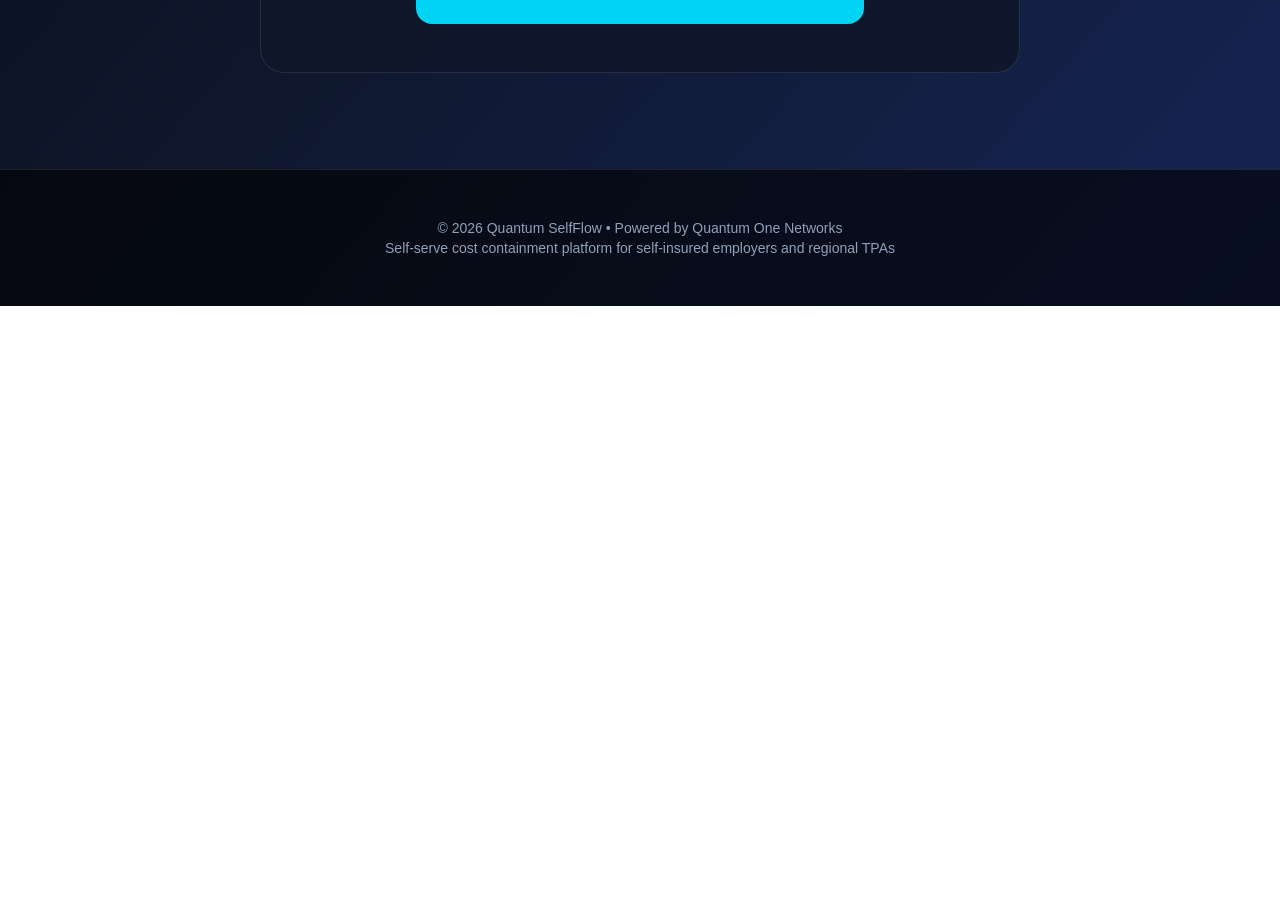
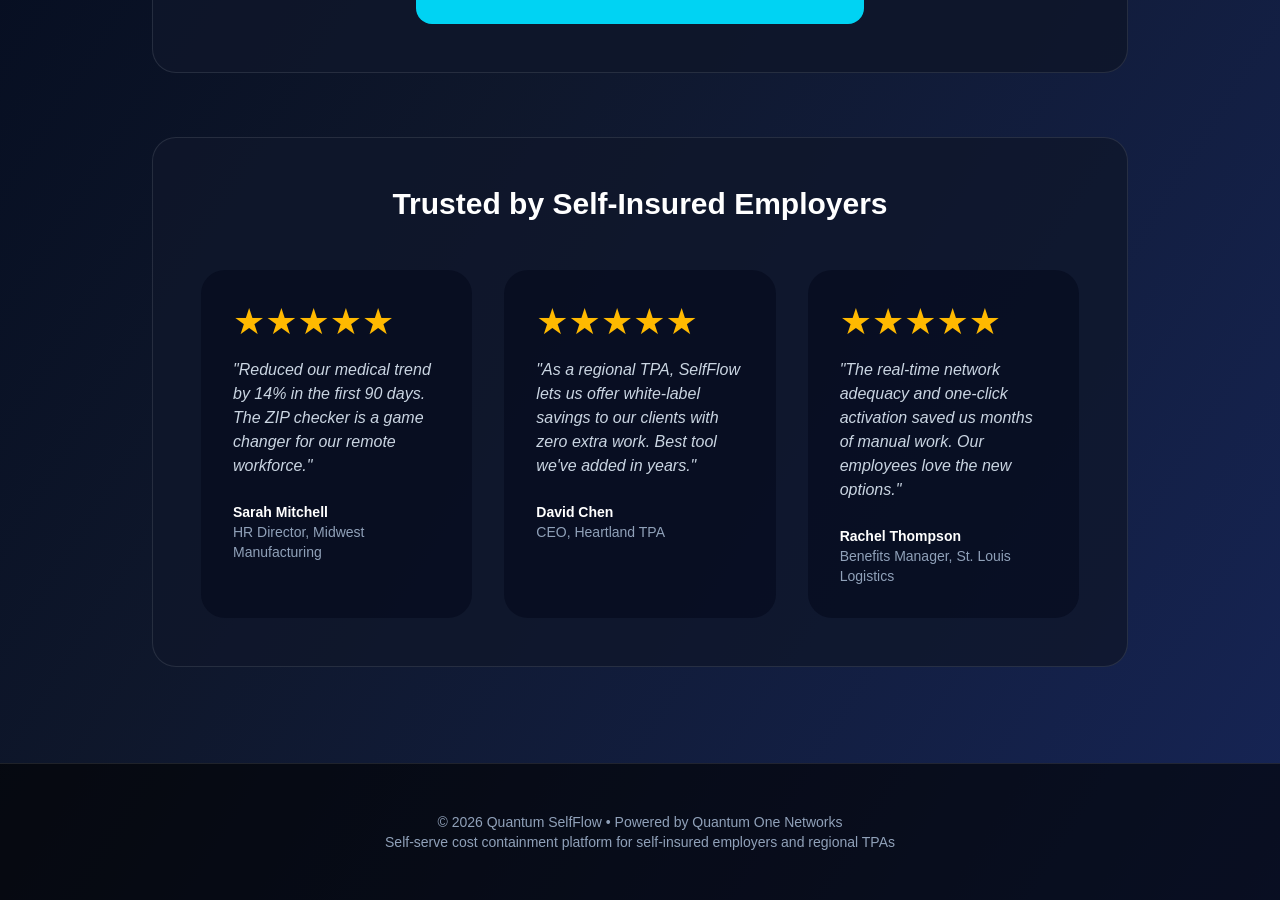
Before and after one commit to ryunstuart/quantum-selfflow, a Next.js app in the folder frontend/: page / in a window 1280 px wide. Shown: the part 1140-2040 px from the top of the page. Before the commit the page ends 1446 px from the top, so only its background shows below. Built offline with nearby package versions, Linux system fonts and the light colour scheme.

Commit message:
Full homepage with trust signals / testimonials section

```diff
--- a/frontend/app/page.tsx
+++ b/frontend/app/page.tsx
@@ -131,7 +131,7 @@ export default function Home() {
           <p className="text-lg md:text-xl text-slate-300">Real-time Priority PPO network + instant savings for self-insured employers and TPAs</p>
         </div>
 
-        {/* ZIP Checker - unchanged */}
+        {/* ZIP Checker */}
         <div className="bg-slate-900/90 border border-white/10 rounded-3xl p-8 md:p-12 mb-16">
           <h2 className="text-3xl md:text-4xl font-semibold text-center mb-10">Check Your Network Coverage</h2>
           <div className="max-w-xl mx-auto">
@@ -180,8 +180,8 @@ export default function Home() {
           </div>
         </div>
 
-        {/* Savings Calculator - unchanged */}
-        <div className="bg-slate-900/90 border border-white/10 rounded-3xl p-8 md:p-12">
+        {/* Savings Calculator */}
+        <div className="bg-slate-900/90 border border-white/10 rounded-3xl p-8 md:p-12 mb-16">
           <h2 className="text-3xl md:text-4xl font-semibold text-center mb-10">Estimate Your Potential Savings</h2>
           <div className="max-w-md mx-auto">
             <div className="mb-8">
@@ -230,6 +230,39 @@ export default function Home() {
             )}
           </div>
         </div>
+
+        {/* Trust Signals / Testimonials */}
+        <div className="bg-slate-900/80 border border-white/10 rounded-3xl p-8 md:p-12">
+          <h2 className="text-3xl font-semibold text-center mb-12">Trusted by Self-Insured Employers</h2>
+          <div className="grid md:grid-cols-3 gap-8">
+            <div className="bg-slate-950/50 p-8 rounded-3xl">
+              <div className="text-amber-400 text-4xl mb-4">★★★★★</div>
+              <p className="italic text-slate-300">"Reduced our medical trend by 14% in the first 90 days. The ZIP checker is a game changer for our remote workforce."</p>
+              <div className="mt-6 text-sm">
+                <div className="font-semibold">Sarah Mitchell</div>
+                <div className="text-slate-400">HR Director, Midwest Manufacturing</div>
+              </div>
+            </div>
+
+            <div className="bg-slate-950/50 p-8 rounded-3xl">
+              <div className="text-amber-400 text-4xl mb-4">★★★★★</div>
+              <p className="italic text-slate-300">"As a regional TPA, SelfFlow lets us offer white-label savings to our clients with zero extra work. Best tool we've added in years."</p>
+              <div className="mt-6 text-sm">
+                <div className="font-semibold">David Chen</div>
+                <div className="text-slate-400">CEO, Heartland TPA</div>
+              </div>
+            </div>
+
+            <div className="bg-slate-950/50 p-8 rounded-3xl">
+              <div className="text-amber-400 text-4xl mb-4">★★★★★</div>
+              <p className="italic text-slate-300">"The real-time network adequacy and one-click activation saved us months of manual work. Our employees love the new options."</p>
+              <div className="mt-6 text-sm">
+                <div className="font-semibold">Rachel Thompson</div>
+                <div className="text-slate-400">Benefits Manager, St. Louis Logistics</div>
+              </div>
+            </div>
+          </div>
+        </div>
       </div>
 
       {/* Floating Demo Button */}
@@ -248,7 +281,7 @@ export default function Home() {
             <p className="text-slate-400 mb-8">Schedule a quick 15-minute demo with Mike to review your savings potential.</p>
 
             <button
-              onClick={() => alert("✅ Demo request sent! Mike will reach out shortly.")}
+              onClick={() => { alert("✅ Demo request sent! Mike will reach out shortly."); setShowDemoModal(false); }}
               className="w-full bg-cyan-400 hover:bg-cyan-300 text-slate-950 font-semibold py-5 rounded-2xl mb-4"
             >
               Yes - Schedule Demo
```
